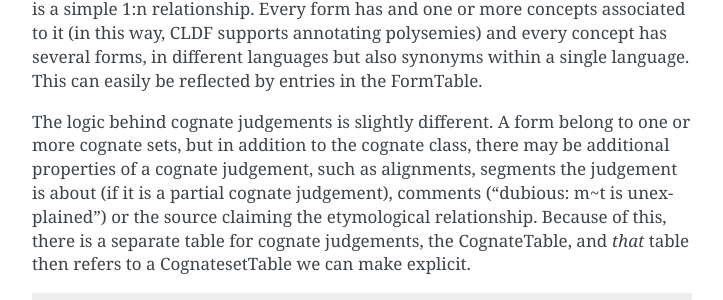
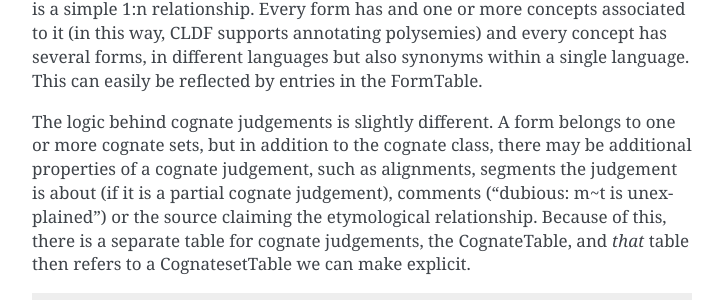
Before and after one commit to lexedata/lexedata, a Sphinx documentation site: the page built from docs/tour.rst, in a window 1280 px wide and 900 px high, scrolled down 6292 px. Shown: the part 150-450 px from the top of the window, without its empty margins (388-1111 px from the left). Built offline with Sphinx 7.4.7, drawn with Linux system fonts in a browser that asks for light colours; some of the changed text lies outside the part shown.

Commit message:
Minor changes

```diff
--- a/docs/tour.rst
+++ b/docs/tour.rst
@@ -309,7 +309,7 @@
 several forms, in different languages but also synonyms within a single
 language. This can easily be reflected by entries in the FormTable.
 
-The logic behind cognate judgements is slightly different. A form belong to one
+The logic behind cognate judgements is slightly different. A form belongs to one
 or more cognate sets, but in addition to the cognate class, there may be
 additional properties of a cognate judgement, such as alignments, segments the
 judgement is about (if it is a partial cognate judgement), comments (“dubious:
@@ -408,8 +412,8 @@
     Each CLDF data table SHOULD contain a column which uniquely identifies a row
     in the table. This column SHOULD be marked using:
 
-     - a propertyUrl of http://cldf.cld.org/v1.0/terms.rdf#id
-     - the column name ID in the case of metadata-free conformance.
+    - a propertyUrl of http://cldf.cld.org/v1.0/terms.rdf#id
+    - the column name ID in the case of metadata-free conformance.
 
     To allow usage of identifiers as path components of URIs and ensure they are
     portable across systems, identifiers SHOULD be composed of alphanumeric
```
Also changed, not shown: other parts of docs/tour.rst (+9 -5 lines).
